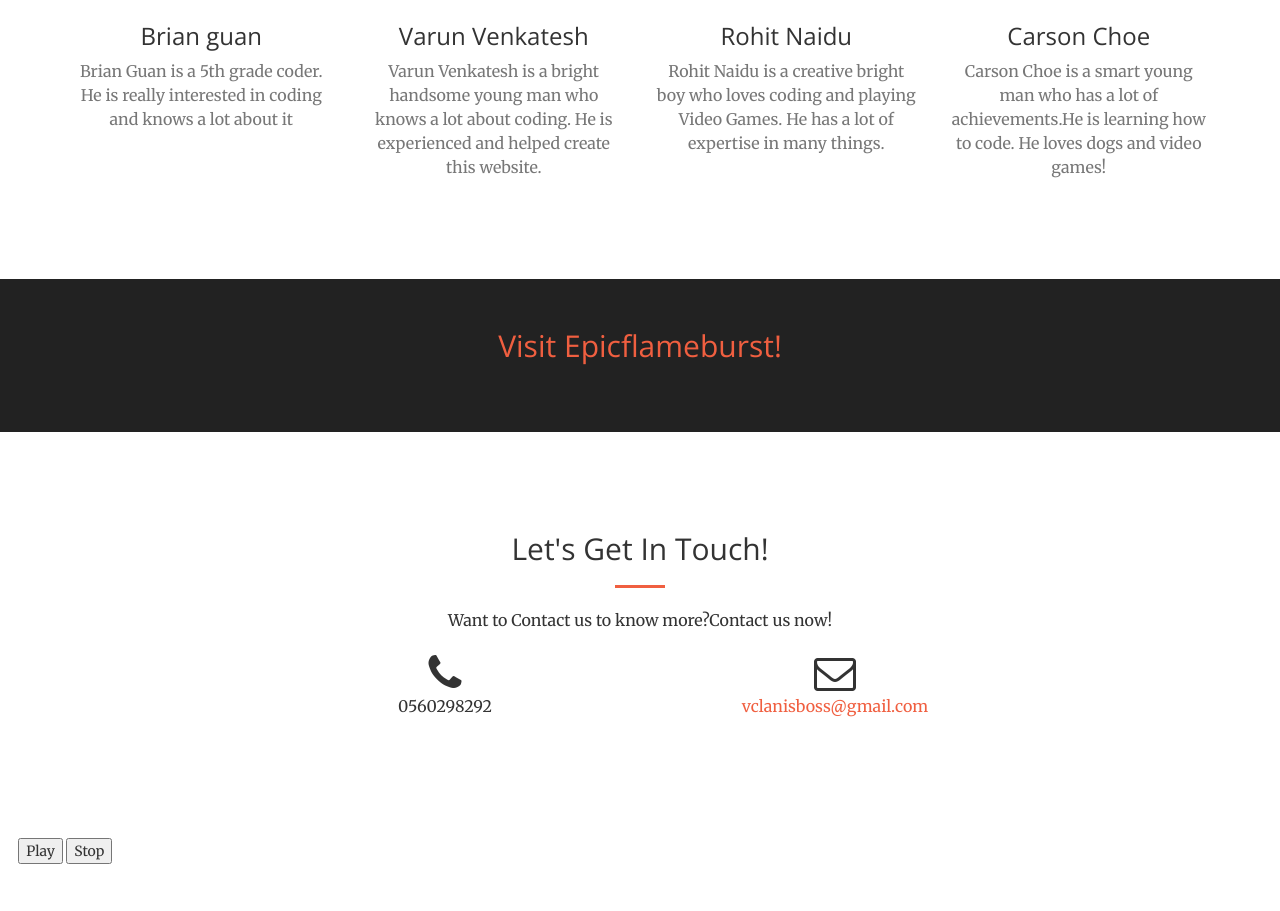
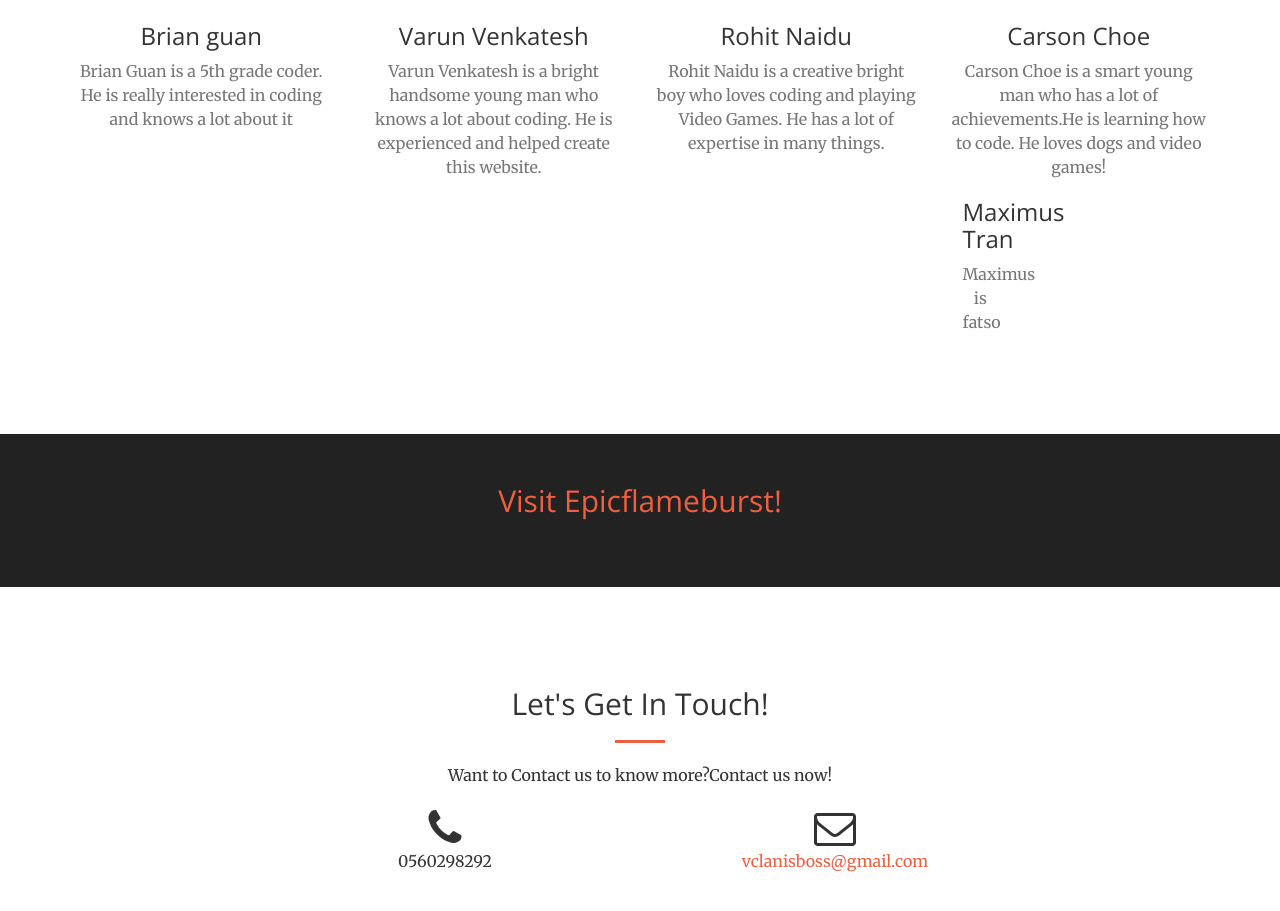
Before and after one commit to epicflameburst/epicflameburst.github.io, a website: page startbootstrap-creative-gh-pages/index.html in a window 1280 px wide. Shown: the part 1391-2302 px from the top of the page. Before the commit the page ends 2255 px from the top, so only its background shows below. Drawn offline with nearby package versions, Linux system fonts and the light colour scheme.

Commit message:
Update index.html

```diff
--- a/startbootstrap-creative-gh-pages/index.html
+++ b/startbootstrap-creative-gh-pages/index.html
@@ -131,6 +131,12 @@
                         <h3>Carson Choe</h3>
                         <p class="text-muted">Carson Choe is a smart young man who has a lot of achievements.He is learning how to code. He loves dogs and video games!</p>
                     </div>
+                    <div class="col-lg-3 col-md-6 text-center">
+                    <div class="service-box">
+                        <i class="http://upload.wikimedia.org/wikipedia/commons/b/bb/Icon_dog.gif"></i>
+                        <h3>Maximus Tran</h3>
+                        <p class="text-muted">Maximus is fatso</p>
+                    </div>
                 </div>
             </div>
         </div>
```
